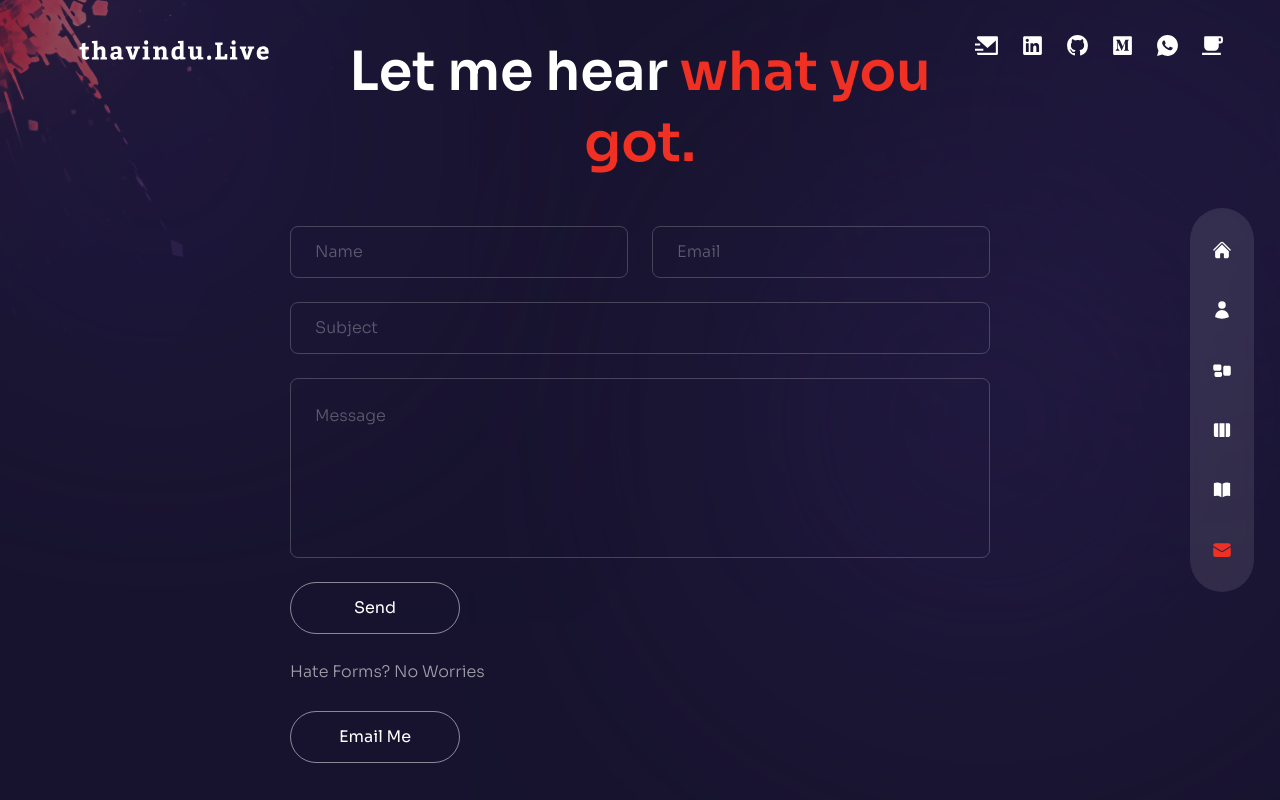
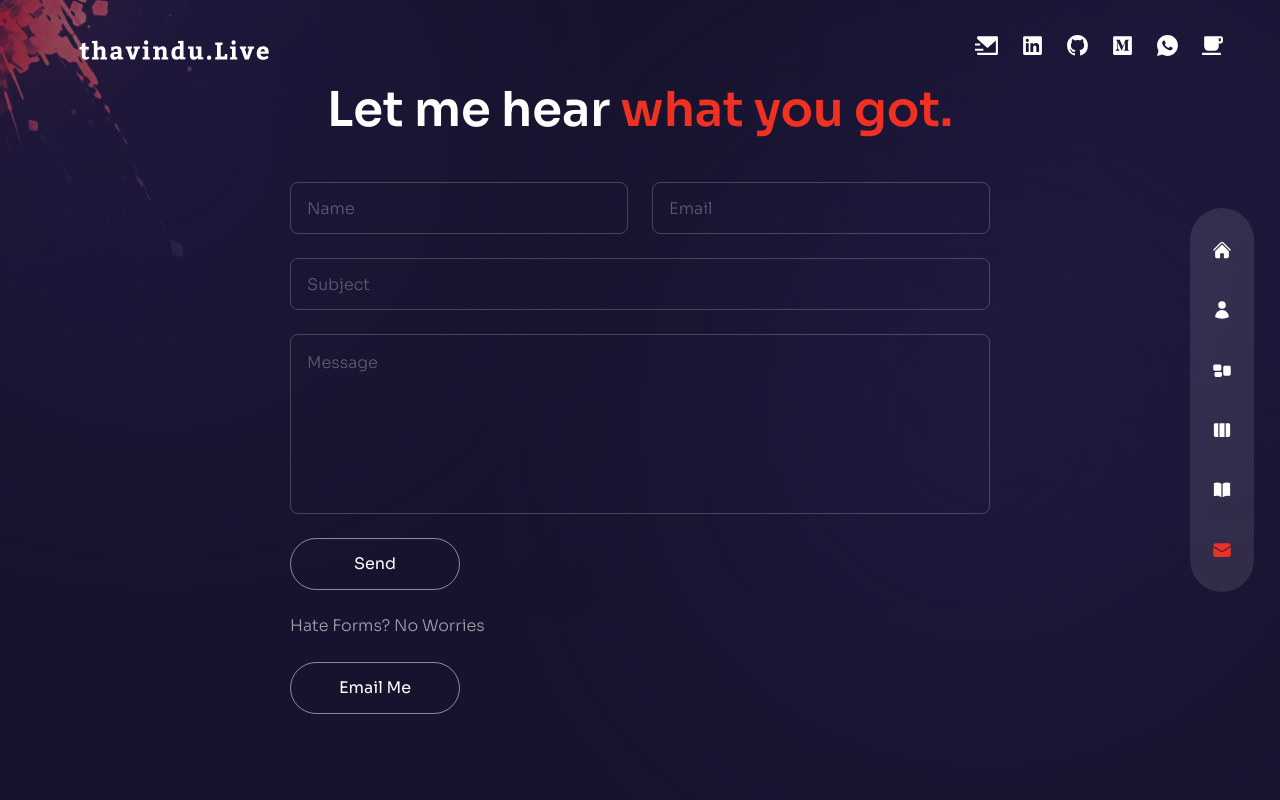
Before and after one commit to IthavinduU/thavindu-live-portfolio, a Next.js app: page /contact in a window 1280 px wide. Built offline with nearby package versions, Linux system fonts and the light colour scheme.

Commit message:
Minor fixes

```diff
--- a/pages/contact/index.js
+++ b/pages/contact/index.js
@@ -46,75 +46,77 @@ const Contact = () => {
         />
       </Head>
       <div className="h-full bg-primary/30">
-        <div className="container mx-auto py-32 text-center xl:text-left flex items-center justify-center h-full">
-          {/* text & form */}
-          <div className="flex flex-col w-full max-w-[700px]">
-            {/* text */}
+        <div className="container mx-auto py-12 sm:py-16 md:py-32 flex flex-col items-center justify-center h-full">
+          {/* text */}
+          <div className="text-center mb-8 sm:mb-12">
             <motion.h2
               variants={fadeIn("up", 0.2)}
               initial="hidden"
               animate="show"
               exit="hidden"
-              className="h2 text-center mb-12"
+              className="text-2xl sm:text-3xl md:text-4xl lg:text-5xl font-semibold"
             >
               Let me hear <span className="text-accent">what you got.</span>
             </motion.h2>
-            {/* form */}
+          </div>
+
+          {/* form */}
+          <div className="w-full max-w-[90%] sm:max-w-[700px]">
             <motion.form
               onSubmit={handleSubmit}
               variants={fadeIn("up", 0.4)}
               initial="hidden"
               animate="show"
               exit="hidden"
-              className="flex-1 flex flex-col gap-6 w-full mx-auto"
+              className="flex flex-col gap-4 sm:gap-6"
             >
               {/* input group */}
-              <div className="flex gap-x-6 w-full">
+              <div className="flex flex-col sm:flex-row gap-y-4 sm:gap-x-6 w-full">
                 <input
                   name="name"
                   type="text"
-                  placeholder="name"
-                  className="input"
+                  placeholder="Name"
+                  className="input text-sm sm:text-base p-2 sm:p-4"
                   required
                 />
                 <input
                   name="email"
                   type="email"
-                  placeholder="email"
-                  className="input"
+                  placeholder="Email"
+                  className="input text-sm sm:text-base p-2 sm:p-4"
                   required
                 />
               </div>
               <input
                 name="subject"
                 type="text"
-                placeholder="subject"
-                className="input"
+                placeholder="Subject"
+                className="input text-sm sm:text-base p-2 sm:p-4"
               />
               <textarea
                 name="message"
-                placeholder="message"
-                className="textarea"
+                placeholder="Message"
+                className="textarea text-sm sm:text-base p-2 sm:p-4"
                 required
               ></textarea>
               <button
                 type="submit"
-                className="btn rounded-full border border-white/50 max-w-[170px] px-8 transition-all duration-300 flex items-center justify-center overflow-hidden hover:border-accent group"
+                className="btn rounded-full border border-white/50 max-w-[150px] sm:max-w-[170px] px-4 sm:px-8 py-2 sm:py-3 text-sm sm:text-base transition-all duration-300 flex items-center justify-center overflow-hidden hover:border-accent group"
               >
                 <span className="group-hover:-translate-y-[120%] group-hover:opacity-0 transition-all duration-500">
                   Send
                 </span>
-                <BsArrowRight className="-translate-y-[120%] opacity-0 group-hover:flex group-hover:-translate-y-0 group-hover:opacity-100 transition-all duration-300 absolute text-[22px]" />
+                <BsArrowRight className="-translate-y-[120%] opacity-0 group-hover:flex group-hover:-translate-y-0 group-hover:opacity-100 transition-all duration-300 absolute text-[20px] sm:text-[22px]" />
               </button>
-              <p>Hate Forms? No Worries</p>
+              <p className="text-sm sm:text-base">Hate Forms? No Worries</p>
               <a
                 href="mailto:thavindul@gmail.com"
-                className="btn rounded-full border border-white/50 max-w-[170px] px-8 transition-all duration-300 flex items-center justify-center overflow-hidden hover:border-accent group"
+                className="btn rounded-full border border-white/50 max-w-[150px] sm:max-w-[170px] px-4 sm:px-8 py-2 sm:py-3 text-sm sm:text-base transition-all duration-300 flex items-center justify-center overflow-hidden hover:border-accent group"
               >
                 <span className="group-hover:-translate-y-[120%] group-hover:opacity-0 transition-all duration-500">
                   Email Me
                 </span>
-                <BsArrowRight className="-translate-y-[120%] opacity-0 group-hover:flex group-hover:-translate-y-0 group-hover:opacity-100 transition-all duration-300 absolute text-[22px]" />
+                <BsArrowRight className="-translate-y-[120%] opacity-0 group-hover:flex group-hover:-translate-y-0 group-hover:opacity-100 transition-all duration-300 absolute text-[20px] sm:text-[22px]" />
               </a>
             </motion.form>
           </div>
--- a/styles/globals.css
+++ b/styles/globals.css
@@ -113,7 +113,6 @@
   }
 }
 
-
 .buy-template {
   font-size: 20px;
 }
```
